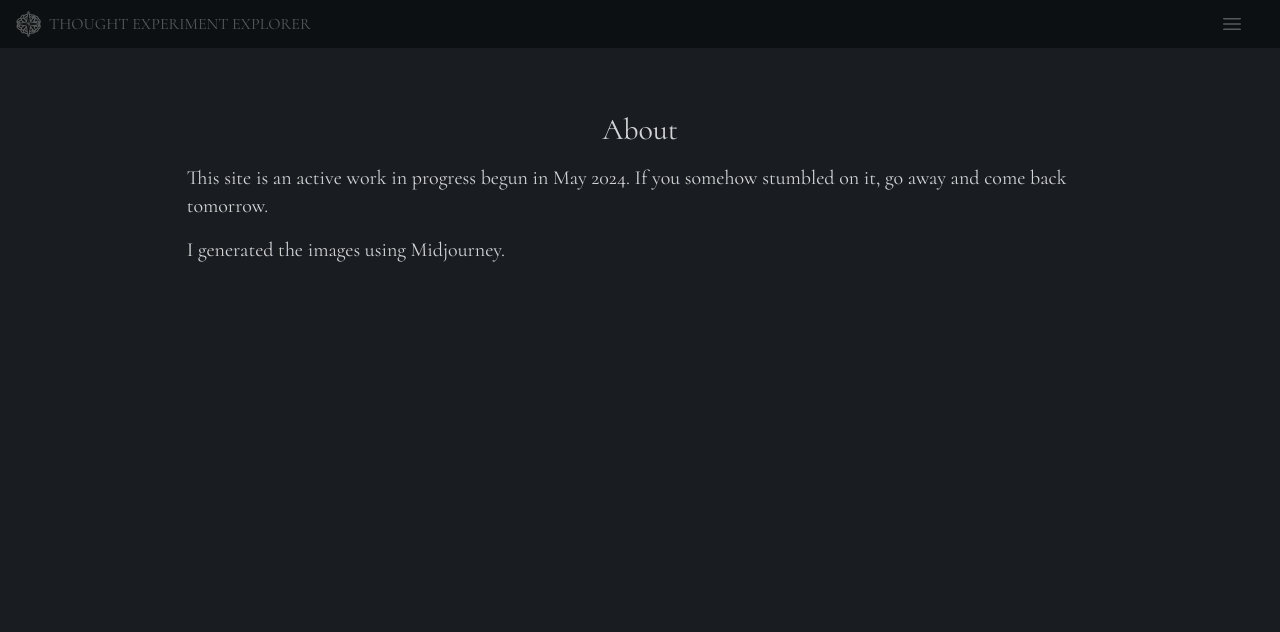
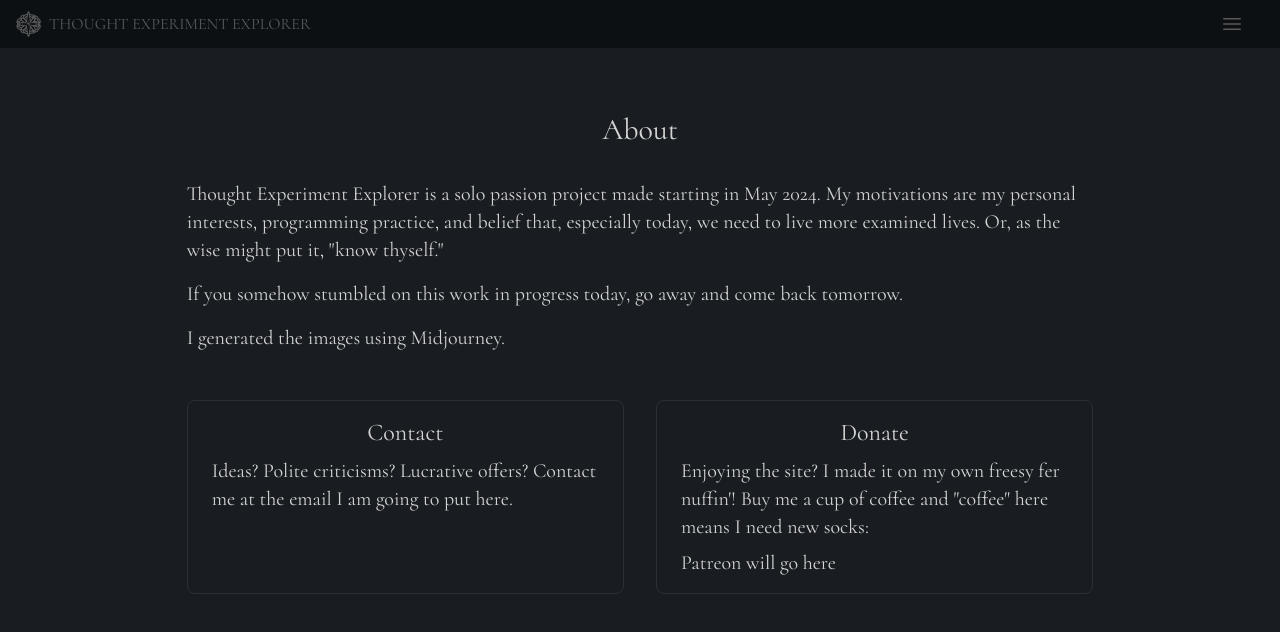
Before and after one commit to ktpeace/thought-experiments, a Next.js app: page /about in a window 1280 px wide. Shown: the top 632 px of the page. Built offline with nearby package versions, Linux system fonts and the light colour scheme.

Commit message:
add donate/contact outlines

```diff
--- a/src/components/about/About.tsx
+++ b/src/components/about/About.tsx
@@ -1,13 +1,37 @@
 const About = () => {
   return (
-    <div className="main-container mt-12">
+    <div className="main-container mt-12 gap-4">
       <h2 className="mb-4 self-center text-3xl">About</h2>
-      <section className="flex flex-col gap-4">
+      <section className="mb-8 flex flex-col gap-4">
         <p>
-          This site is an active work in progress begun in May 2024. If you
-          somehow stumbled on it, go away and come back tomorrow.
+          Thought Experiment Explorer is a solo passion project made starting in
+          May 2024. My motivations are my personal interests, programming
+          practice, and belief that, especially today, we need to live more
+          examined lives. Or, as the wise might put it, "know thyself."
+        </p>
+        <p>
+          If you somehow stumbled on this work in progress today, go away and
+          come back tomorrow.
         </p>
         <p>I generated the images using Midjourney.</p>
+      </section>
+      {/* Contact / Donate */}
+      <section className="flex justify-between gap-8">
+        <div className="p-4 px-6 flex-1 flex flex-col gap-2 border border-dusky-400 rounded-lg">
+          <h3 className="text-2xl text-center">Contact</h3>
+          <p>
+            Ideas? Polite criticisms? Lucrative offers? Contact me at the email
+            I am going to put here.
+          </p>
+        </div>
+        <div className="p-4 px-6 flex-1 flex flex-col justify-center gap-2 border border-dusky-400 rounded-lg">
+          <h3 className="text-2xl text-center">Donate</h3>
+          <p>
+            Enjoying the site? I made it on my own freesy fer nuffin'! Buy me a
+            cup of coffee and "coffee" here means I need new socks:
+          </p>
+          <div>Patreon will go here</div>
+        </div>
       </section>
     </div>
   );
--- a/src/components/more/moreItems.tsx
+++ b/src/components/more/moreItems.tsx
@@ -10,7 +10,7 @@ const moreItems = [
       <p>
         A site where animated stick figures respond to your choices in wild
         variations on the classic{" "}
-        <Link href="/experiments/trolley-problem">Trolley Problem</Link> .
+        <Link href="/experiments/trolley-problem">Trolley Problem</Link>.
       </p>
     ),
   },
@@ -31,7 +31,7 @@ const moreItems = [
     icon: <CakeIcon />,
     description: (
       <p>
-        This site makes it fun and easy to learn about different logical
+        This site makes it enjoyable and easy to learn about different logical
         fallacies that can trip us up. Or to share them with people who
         won&apos;t stop being wrong. Not that I did it.
       </p>
@@ -47,6 +47,19 @@ const moreItems = [
         philosophy, etc. Example titles include, &quot;The Paradox of an
         Infinite Universe,&quot; &quot;Loneliness,&quot; and, &quot;The Most
         Dangerous Weapon is Not Nuclear.&quot;
+      </p>
+    ),
+  },
+  {
+    title: "The Conspiracy Test",
+    href: "https://theconspiracytest.org/",
+    icon: <CakeIcon />,
+    description: (
+      <p>
+        An immersive in-browser game that tests your ability to think your way
+        out of real conspiracy theories. (This is by School of Thought, the same
+        as the logical fallacy site above. Check out their website for more
+        stuff like this.)
       </p>
     ),
   },
```
